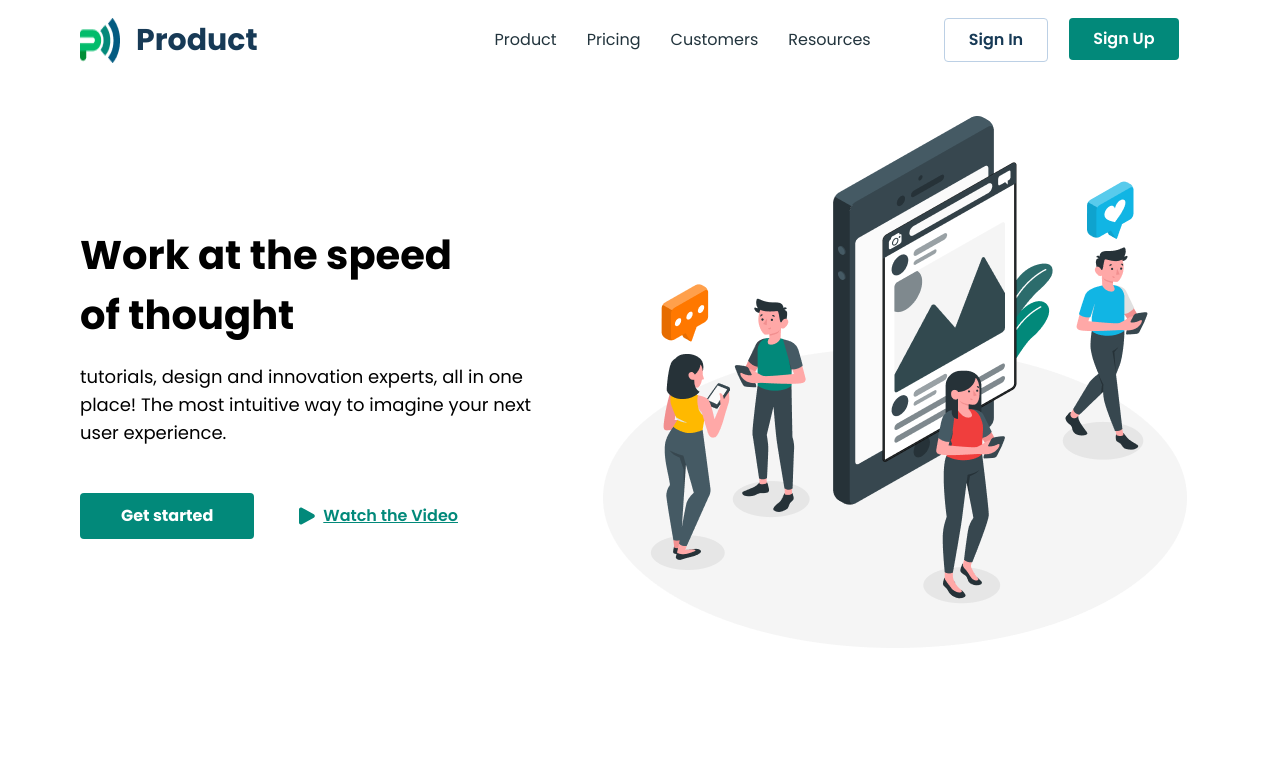
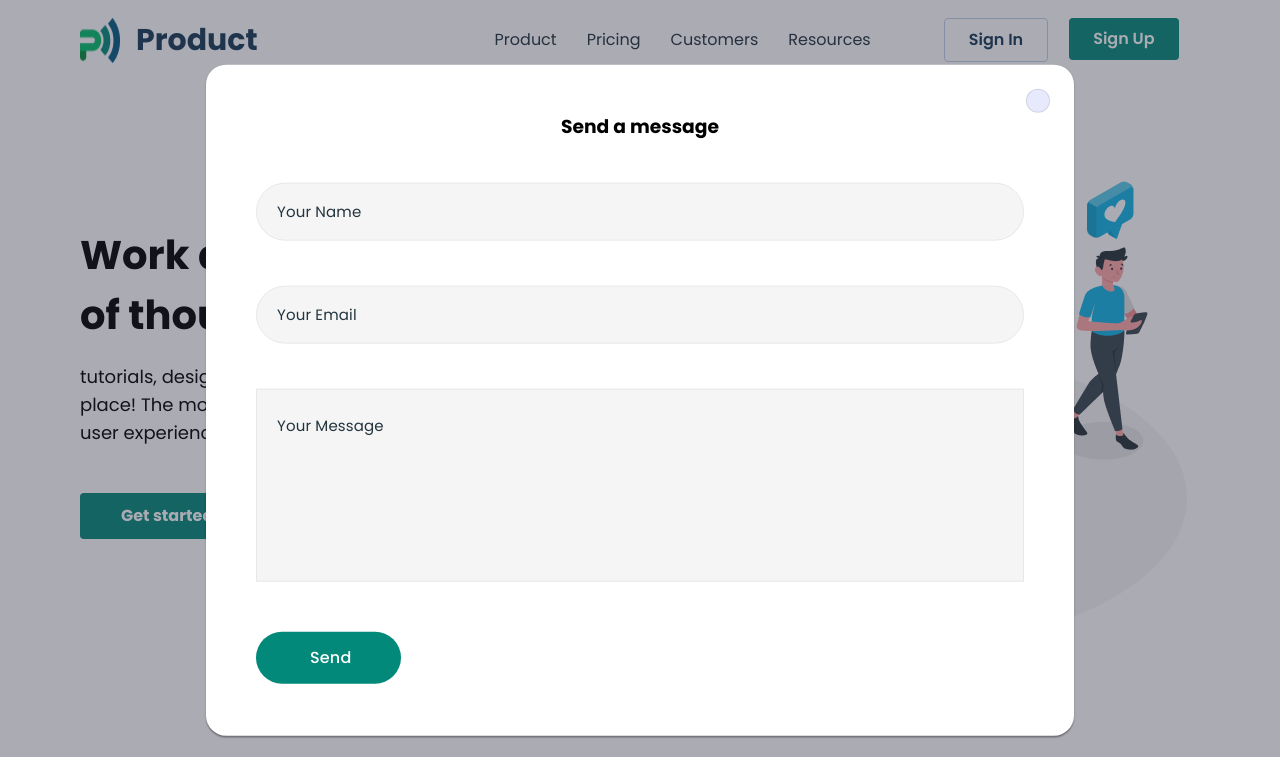
Before and after one commit to Yevhen-Polyakov/practice, a plain HTML site: page index.html in a window 1280 px wide. Shown: the top 757 px of the page. Drawn offline with nearby package versions, Linux system fonts and the light colour scheme.

Commit message:
add modal window

```diff
--- /dev/null
+++ b/css/modal.css
@@ -0,0 +1,122 @@
+.modal-overlay{
+    background-color: rgba(46, 47, 66, 0.4);
+    position: fixed;
+    top: 0;
+    left: 0;
+    width: 100%;
+    height: 100%;
+    display: flex;
+    align-items: center;
+    justify-content: center;
+    opacity: 0;
+    visibility: hidden;
+    pointer-events: none;
+    transition: opacity 250ms cubic-bezier(0.4, 0, 0.2, 1), visibility 250ms cubic-bezier(0.4, 0, 0.2, 1);
+}
+
+.modal-overlay.is-open {
+    opacity: 1;
+    visibility: visible;
+    pointer-events: auto;
+}
+
+.modal-window{
+    position: absolute;
+    top: 50%;
+    left: 50%;
+    transform: translate(-50%, -50%);
+    width: 868px;
+    padding: 51px 50px 52px 50px;
+    background-color: #fff;
+    border-radius: 20px;
+    box-shadow: 0px 1px 1px rgba(0, 0, 0, 0.14), 0px 1px 3px rgba(0, 0, 0, 0.12), 0px 2px 1px rgba(0, 0, 0, 0.20);
+    transition: transform 250ms cubic-bezier(0.4, 0, 0.2, 1);
+}
+
+.modal-close-btn{
+    width: 24px;
+    height: 24px;
+    background-color: #E7E9FC;
+    border-radius: 50%;
+    display: flex;
+    justify-content: center;
+    align-items: center;
+    position: absolute;
+    top: 24px;
+    right: 24px;
+    margin-bottom: 24px;
+    border: 1px solid rgba(0, 0, 0, 0.1);
+    padding: 0;
+    cursor: pointer;
+    transition: background-color 250ms cubic-bezier(0.4, 0, 0.2, 1), border 250ms cubic-bezier(0.4, 0, 0.2, 1);
+}
+
+.modal-form{
+    display: flex;
+    flex-direction: column;
+    gap: 45px;
+
+}
+
+.message-form-title{
+    text-align: center;
+    margin-bottom: 45px;
+}
+
+.form-modal-btn{
+    padding: 18px 54px;
+    max-width: 145px;
+    background-color: #02897a;
+    color: #fff;
+    border-radius: 35px;
+    font-size: 16px;
+    font-weight: 500;
+    line-height: 1;
+    letter-spacing: 0.01em;
+}
+
+.form-modal-btn:hover{
+    background-color: #026b5f;
+    transform: translateY(-2px);
+
+}
+
+.modal-form-input{
+    width: 100%;
+    padding: 19px 0px 19px 20px;
+    border-radius: 39px;
+    background-color: #f5f5f5;
+    border: 1px solid #e8e8e8;
+    transition: border-color 250ms cubic-bezier(0.4, 0, 0.2, 1), box-shadow 250ms cubic-bezier(0.4, 0, 0.2, 1);
+}
+
+.modal-form-input:focus{
+    outline: none;
+    border-color: #02897a;
+    box-shadow: 0 0 0 3px rgba(2, 137, 122, 0.1);
+}
+
+.modal-textarea{
+    width: 100%;
+    height: 193px;
+    background-color: #f5f5f5;
+    padding: 23px 20px;
+    border: 1px solid #e8e8e8;
+    outline: transparent;
+    resize: none;
+    font-family: inherit;
+    transition: border-color 250ms cubic-bezier(0.4, 0, 0.2, 1), box-shadow 250ms cubic-bezier(0.4, 0, 0.2, 1);
+}
+
+.modal-textarea:focus{
+    border-color: #02897a;
+    box-shadow: 0 0 0 3px rgba(2, 137, 122, 0.1);
+}
+
+.modal-form-input::placeholder,
+.modal-textarea::placeholder{
+    font-size: 15px;
+    line-height: 1.67;
+    letter-spacing: 0.01em;
+    color: #22343d;
+}
--- a/css/style.css
+++ b/css/style.css
@@ -1,3 +1,4 @@
 @import "./base.css";
 @import "./product.css";
 @import './resource.css';
+@import './modal.css';
--- a/index.html
+++ b/index.html
@@ -519,5 +519,47 @@
         </div>
     </footer>
   <!--#endFooter-->
+
+  <!--#regionModal-->
+        <div class="modal-overlay is-open">
+            <div class="modal-window">
+                <button class="modal-close-btn" type="button">
+                    <svg width="8" height="8" viewport="0 0 0 8 8">
+                        <use href="./images/icon.svg#close"></use>
+                    </svg>
+                </button>
+                <h3 class="message-form-title">Send a message</h3>
+
+                <form class="modal-form">
+                    <label>
+                        <input
+                            class="modal-form-input"
+                            type="text"
+                            name="user-name"
+                            placeholder="Your Name">
+                    </label>
+                    <label>
+                        <input
+                            class="modal-form-input"
+                            type="email"
+                            name="user-phone"
+                            placeholder="Your Email">
+                    </label>
+
+                    <label>
+                        <textarea
+                            class="modal-textarea"
+                            name="user-comment"
+                            id="user-comment"
+                            placeholder="Your Message"></textarea>
+                    </label>
+                    <button class="form-modal-btn" type="submit">Send</button>
+
+                </form>
+            </div>
+
+        </div>
+
+    <!--#endModal-->
 </body>
 </html>
```
Also changed, not shown: images/icon.svg.
